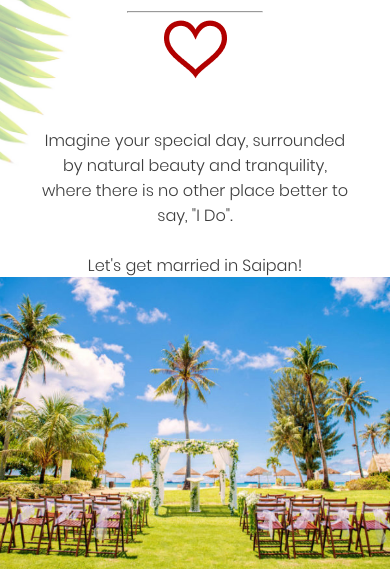
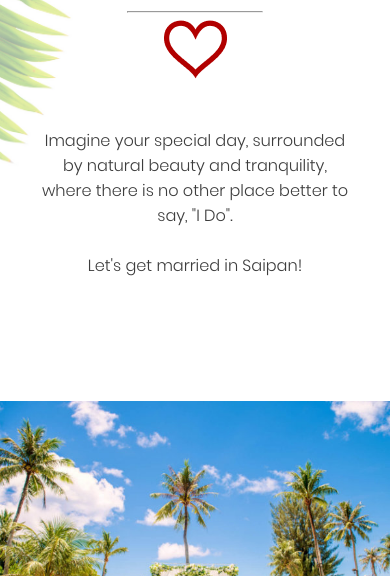
Before and after one commit to matagolai/draft, a plain HTML site: page index.html in a window 390 px wide. Shown: the part 268-844 px from the top of the page. Drawn offline with nearby package versions, Linux system fonts and the light colour scheme.

Commit message:
Update style.css

```diff
--- a/css/style.css
+++ b/css/style.css
@@ -557,7 +557,7 @@ footer {
 
   .introduction {
     margin-top: 5%;
-    height: 40vh;
+    height: 100%;
     font-size: 0.9em;
     display: flex;
     flex-direction: row;
```
